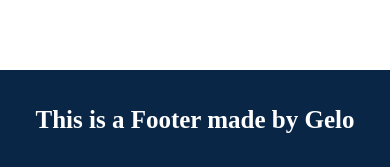
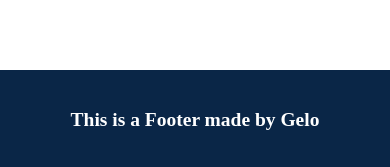
Before and after one commit to geloman-likes-rust/dog-galleryy, a React (Vite) app: page / in a window 390 px wide. Shown: the part 854-1021 px from the top of the page. Built offline with nearby package versions, Linux system fonts and the light colour scheme; no server answers.

Commit message:
Adjust clamp lowerbound

```diff
--- a/src/App.css
+++ b/src/App.css
@@ -50,7 +50,7 @@
   height: 100px;
   background: var(--footer-bg);
   color: white;
-  font-size: clamp(25px, 5vw, 40px);
+  font-size: clamp(16px, 5vw, 40px);
   font-weight: bold;
   width: 100%;
 }
@@ -126,15 +126,6 @@
   margin-inline: auto;
 }
 
-@keyframes blur {
-  0% {
-    filter: blur(1vh);
-  }
-  100% {
-    filter: blur(0);
-  }
-}
-
 @media (max-width: 1150px) {
   .page__header::before {
     display: none;
```
